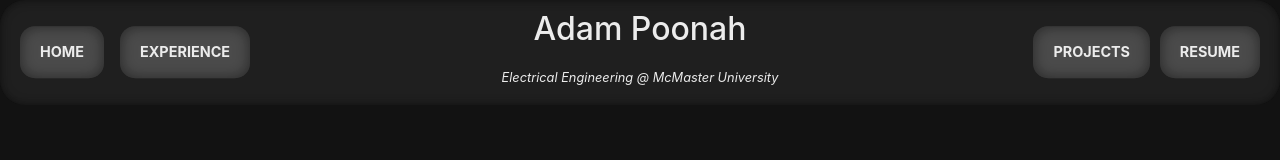
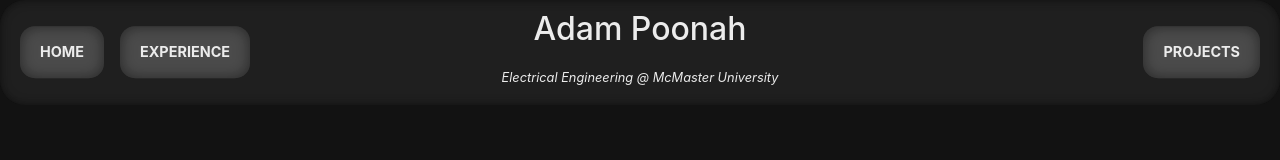
Before and after one commit to adapn/personal-website-, a plain HTML site: page index.html in a window 1280 px wide. Shown: the top 160 px of the page. Drawn offline with nearby package versions, Linux system fonts and the light colour scheme.

Commit message:
Updated website content

```diff
--- a/index.html
+++ b/index.html
@@ -20,7 +20,7 @@
                 <a href="#" class="home-link">HOME</a>
                 <a href="#experience" class="nav-link experience-link">EXPERIENCE</a>
                 <a href="#projects" class="nav-link project-link">PROJECTS</a>
-                <a href="resume.pdf" class="resume-link" target="_blank">RESUME</a>
+               <!-- <a href="resume.pdf" class="resume-link" target="_blank">RESUME</a>-->
             </div>
         </div>
     </header>
--- a/style.css
+++ b/style.css
@@ -55,27 +55,30 @@ body {
 
 
 
-/* Style for the resume link */
+ /*Style for the resume link */
+
+/*
 .resume-link {
-    position: fixed; /* Position relative to the header */
-    top: 50%; /* Vertically center the link */
-    right: 20px; /* Add space from the right edge */
-    transform: translateY(-50%); /* Adjust vertical alignment */
+    position: fixed;
+    top: 50%;
+    right: 20px;
+    transform: translateY(-50%);
     color:  rgb(236, 236, 236);
-    text-decoration: none; /* Remove underline */
-    background-color: rgba(255, 255, 255, 0.2); /* Translucent background */
-    padding: 15px 20px; /* Add some padding */
-    border-radius: 15px; /* Rounded corners for the link */
-    font-size: 0.9rem; /* Slightly smaller font size */
+    text-decoration: none;
+    background-color: rgba(255, 255, 255, 0.2);
+    padding: 15px 20px;
+    border-radius: 15px;
+    font-size: 0.9rem;
     box-shadow: inset 0 0 15px rgba(0, 0, 0, 0.5);
-    font-weight: bold; /* Make text bold */
+    font-weight: bold;
+}
+*/
 
-}
 
 .project-link {
     position: absolute; /* Position it relative to the container */
     top: 50%; /* Vertically center the link */
-    right: 130px; /* Adjust spacing to the left of the resume button */
+    right: 20px; /* Adjust spacing to the left of the resume button */
     transform: translateY(-50%); /* Center vertically */
     color: rgb(236, 236, 236);
     text-decoration: none; /* Remove underline */
```
